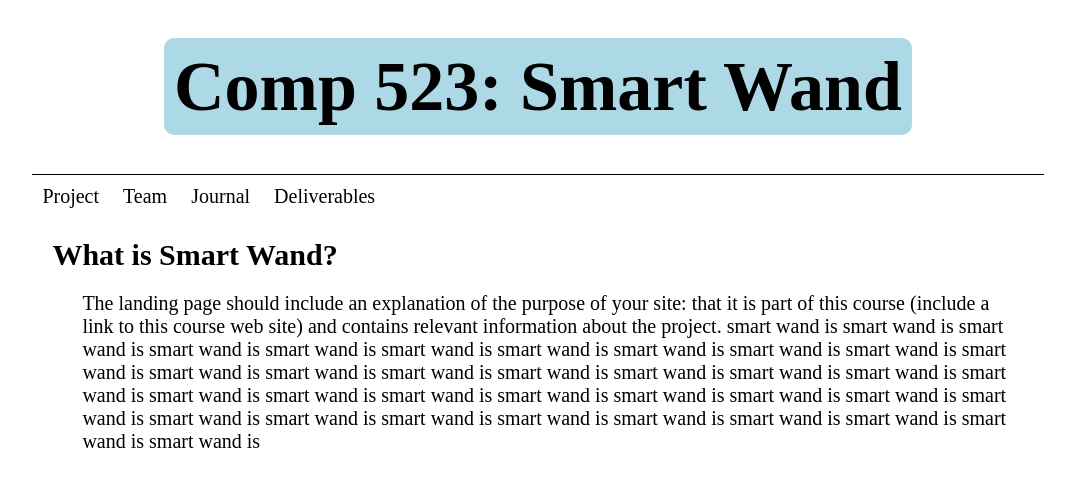
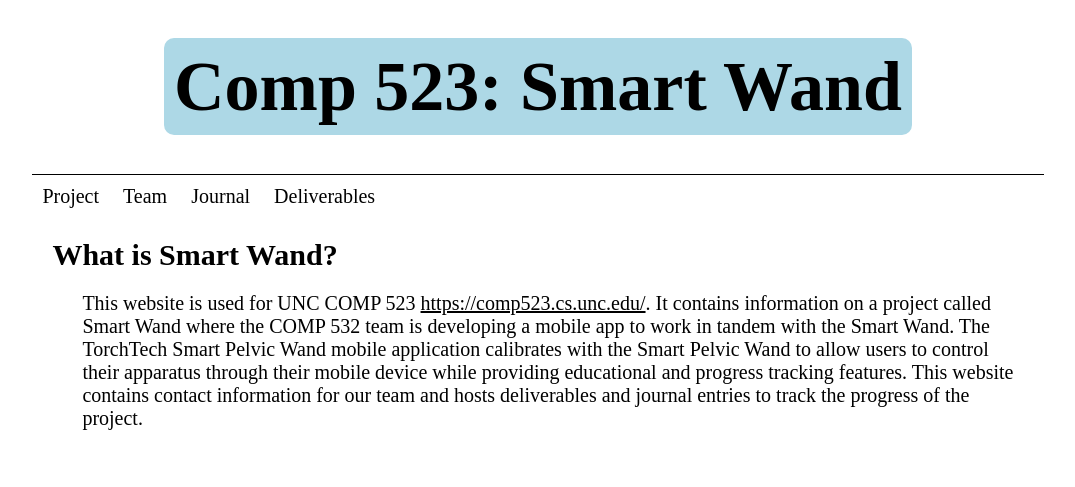
Before and after one commit to nwillen/SmartWandSite, a PHP site: page / in a window 1280 px wide. Shown: the top 487 px of the page, without its empty margins (102-1177 px from the left). Run offline with PHP 8.4, Linux system fonts and the light colour scheme.

Commit message:
website with information added

```diff
--- a/deliverables.html
+++ b/deliverables.html
@@ -25,7 +25,10 @@
             Deliverables
         </h1>
         <p>
-            Assignment 2: <a>Trello Link </a>
+            <ul>
+                <li>Assignment 2: <a href="https://trello.com/invite/b/ocz45sFs/31ebde56355580b26266d447dcd338bc/smart-wand", style= "text-decoration: underline">Trello Link </a></li>
+                <li>Assignment 2: <a href="https://docs.google.com/document/d/e/2PACX-1vSzaJTcrS1DafGqYkGvktU4_4yo_-O-71M6X3CFqetDEOzeee14zZdYXpxlfO0l8OzQzFN9h2VExN0v/pub?", style= "text-decoration: underline">Management Approach Document </a></li>
+            </ul>
         </p>
     </div>
 
--- a/index.html
+++ b/index.html
@@ -25,13 +25,13 @@
             What is Smart Wand?
         </h1>
         <p>
-            The landing page should include an explanation of the purpose of your site: that it is part of this course (include a link to this course web site) and contains relevant information about the project.
-            smart wand is smart wand is smart wand is smart wand is smart wand is smart wand is
-            smart wand is smart wand is smart wand is smart wand is smart wand is smart wand is
-            smart wand is smart wand is smart wand is smart wand is smart wand is smart wand is
-            smart wand is smart wand is smart wand is smart wand is smart wand is smart wand is
-            smart wand is smart wand is smart wand is smart wand is smart wand is smart wand is
-            smart wand is smart wand is smart wand is smart wand is smart wand is smart wand is
+            This website is used for UNC COMP 523 <a href="https://comp523.cs.unc.edu/" style="text-decoration: underline;">https://comp523.cs.unc.edu/</a>.
+            It contains information on a project called
+            Smart Wand where the COMP 532 team is developing a mobile app to work in tandem with
+            the Smart Wand. The TorchTech Smart Pelvic Wand mobile application calibrates
+            with the Smart Pelvic Wand to allow users to control their apparatus
+            through their mobile device while providing educational and progress tracking features. This website contains contact information for our team and hosts deliverables and journal entries
+            to track the progress of the project.
         </p>
     </div>
 </body>
--- a/style.css
+++ b/style.css
@@ -63,3 +63,7 @@
     text-decoration: none;
     color: black;
 }
+
+li {
+    font-size: 20px;
+}
```
Also changed, not shown: journal.html (+4 -3 lines), project.html (+13 -8 lines), team.html (+19 -4 lines).
